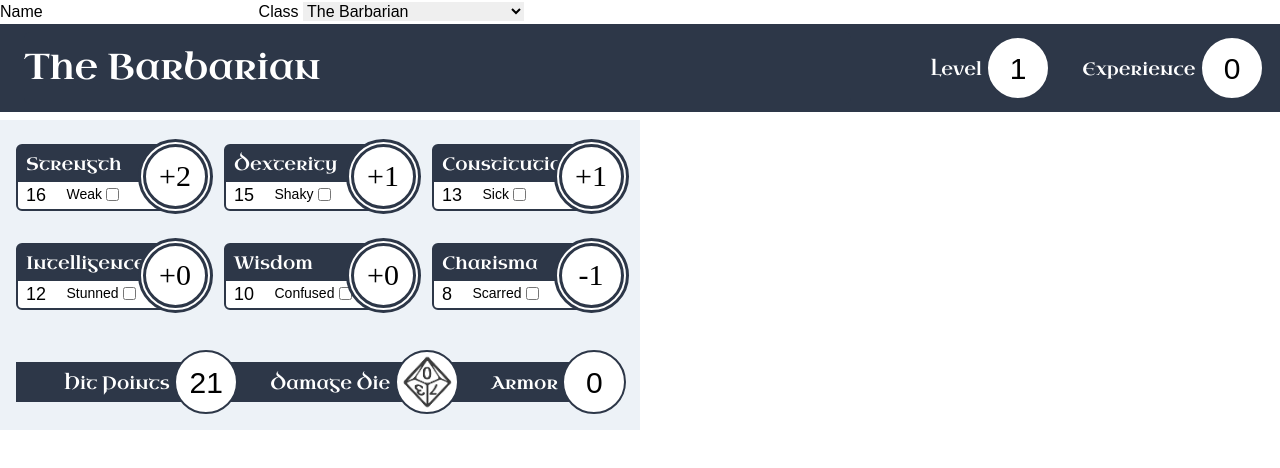
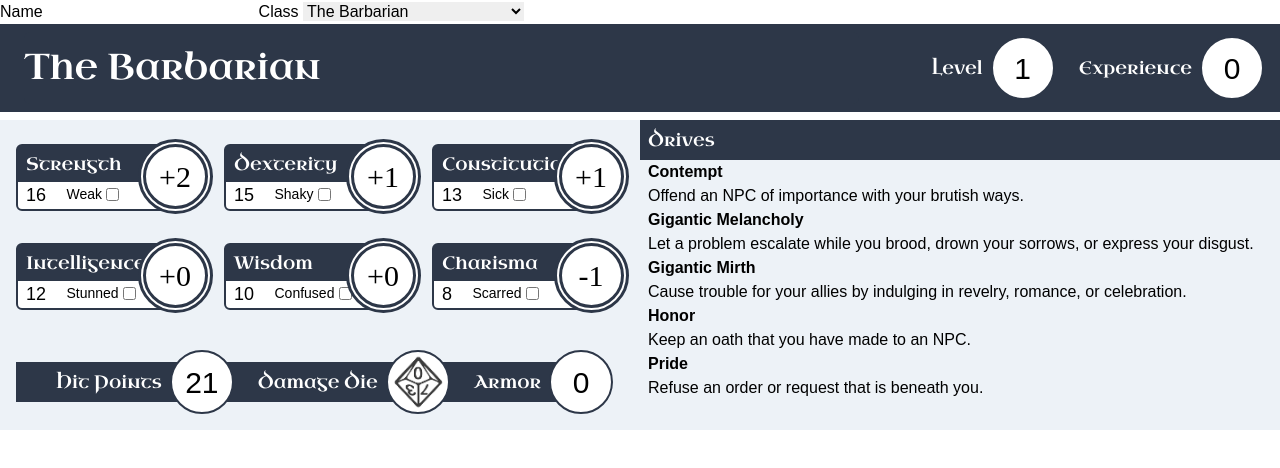
Before and after one commit to robfletcher/dungeon-world-sheets, a Svelte app: page / in a window 1280 px wide. Shown: the top 468 px of the page. Built offline with nearby package versions, Linux system fonts and the light colour scheme; a web font is replaced by a local one.

Commit message:
Used flex properly for vertical centering

```diff
--- a/src/CharacterSheet.svelte
+++ b/src/CharacterSheet.svelte
@@ -19,7 +19,7 @@
     </section>
   </header>
 
-  <section class="left">
+  <section>
     <section id="stats">
       <Stat
         name="Strength"
@@ -64,15 +64,31 @@
       </section>
     </section>
   </section>
+
+  <section id="drives">
+    <h1>Drives</h1>
+    <ul>
+      {#each character.playbook.drives as drive}
+        <li>
+          <h2>{drive.name}</h2>
+          <p>{drive.description}</p>
+        </li>
+      {/each}
+    </ul>
+  </section>
 </main>
 
 <style>
+  main {
+    @apply grid grid-cols-2;
+  }
+
   section {
     @apply bg-gray-200;
   }
 
   header {
-    @apply flex bg-gray-800 p-2 pr-12 mb-2;
+    @apply col-span-2 flex bg-gray-800 p-2 pr-12 mb-2;
   }
 
   header > h1 {
@@ -83,8 +99,8 @@
     @apply bg-transparent flex-initial my-1 ml-4;
   }
 
-  .left {
-    width: 50%;
+  h2 {
+    @apply font-bold;
   }
 
   #stats {
@@ -99,28 +115,35 @@
     @apply m-2;
   }
 
+  #hit-points, #damage-die, #armor, #level, #xp {
+    position: relative;
+  }
+
   #hit-points h1, #damage-die h1, #armor h1, #level h1, #xp h1,
   #hit-points .value, #damage-die .value, #armor .value, #level .value, #xp .value {
-    @apply p-2;
+    @apply my-3 p-2;
     display: inline-block;
     vertical-align: middle;
   }
 
   #hit-points h1, #damage-die h1, #armor h1, #level h1, #xp h1 {
-    height: 2.5rem;
-    line-height: 1.5;
-    padding-left: 3rem;
-    padding-right: 2rem;
+    @apply flex items-center h-10 px-10;
+  }
+
+  #drives h1 {
+    @apply flex items-center h-10 px-2;
+  }
+
+  #drives ul {
+    @apply mx-2;
   }
 
   #hit-points .value, #damage-die .value, #armor .value, #level .value, #xp .value {
-    @apply text-3xl text-center bg-white border-solid border-2 border-gray-800 rounded-full;
-    height: 4rem;
-    width: 4rem;
-    line-height: 1.5;
-    margin-left: -2rem;
-    margin-right: -2rem;
-    position: relative;
+    @apply flex items-center justify-center h-16 w-16 -mr-8 text-3xl bg-white border-solid border-2 border-gray-800 rounded-full;
+    position: absolute;
+    right: 0;
+    top: -0.75rem;
+    z-index: 1;
   }
 
   .value {
--- a/src/Stat.svelte
+++ b/src/Stat.svelte
@@ -24,8 +24,7 @@
   }
 
   .stat h1 {
-    @apply px-2 text-left;
-    line-height: 2;
+    @apply flex items-center px-2;
   }
 
   .score, .debility {
@@ -37,10 +36,9 @@
   }
 
   .bonus {
-    @apply absolute bg-white border-double border-8 border-gray-800 rounded-full text-center text-3xl;
+    @apply absolute flex items-center justify-center bg-white border-double border-8 border-gray-800 rounded-full text-3xl;
     right: -0.75em;
     top: -0.25em;
-    line-height: 1.9;
     width: 2.5em;
     height: 2.5em;
     font-family: 'Charm', serif;
--- a/src/playbooks/TheBarbarian.js
+++ b/src/playbooks/TheBarbarian.js
@@ -1,5 +1,27 @@
 export const theBarbarian = {
   name: "The Barbarian",
   baseHitPoints: 8,
-  damageDieFaces: 10
+  damageDieFaces: 10,
+  drives: [
+    {
+      name: "Contempt",
+      description: "Offend an NPC of importance with your brutish ways."
+    },
+    {
+      name: "Gigantic Melancholy",
+      description: "Let a problem escalate while you brood, drown your sorrows, or express your disgust."
+    },
+    {
+      name: "Gigantic Mirth",
+      description: "Cause trouble for your allies by indulging in revelry, romance, or celebration."
+    },
+    {
+      name: "Honor",
+      description: "Keep an oath that you have made to an NPC."
+    },
+    {
+      name: "Pride",
+      description: "Refuse an order or request that is beneath you."
+    }
+  ]
 };
```
